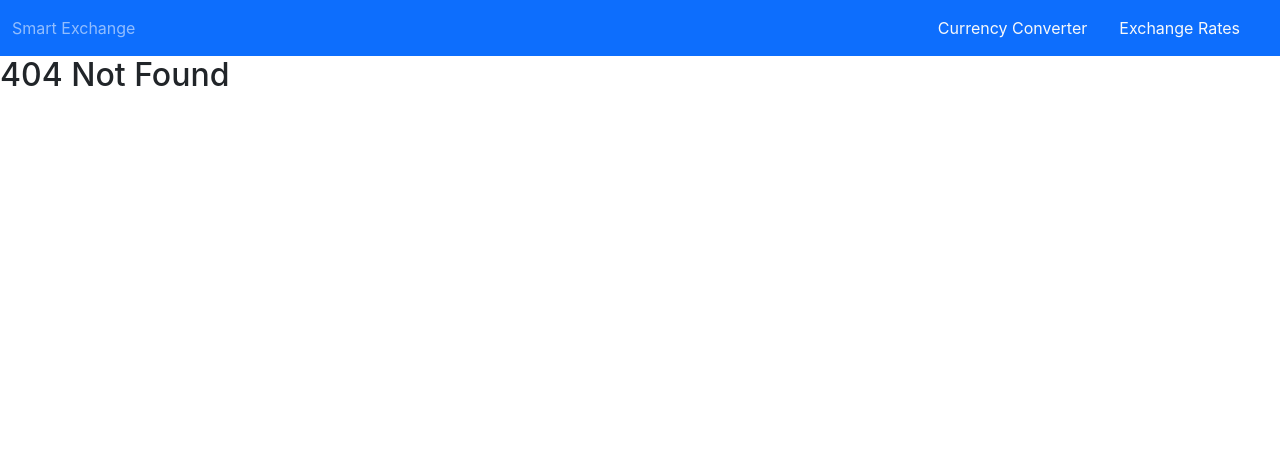
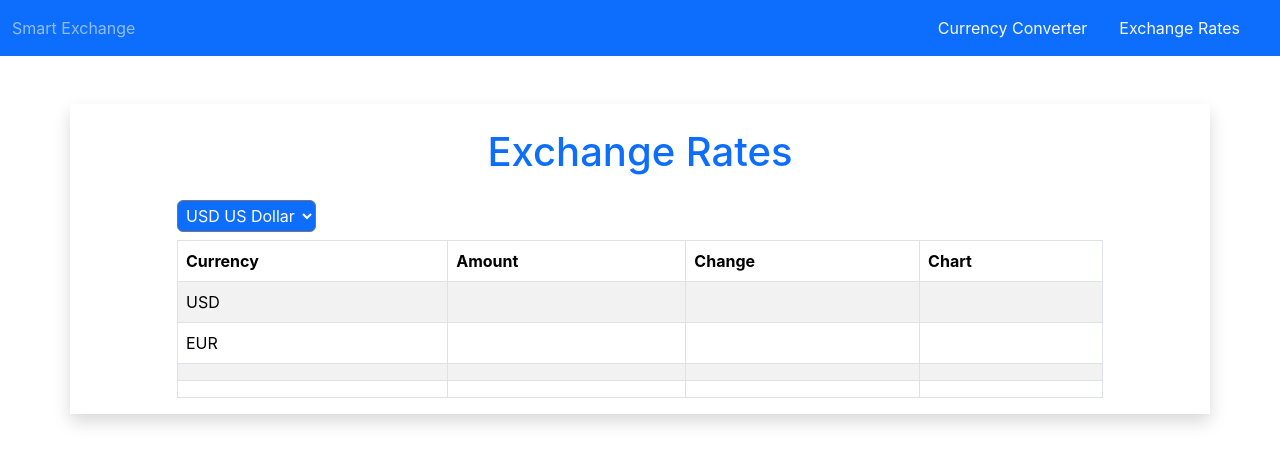
Before and after one commit to saragolbek/currencyexchange-rates, a React (Create React App) app: page /Exchange/1 in a window 1280 px wide. Before the commit this address had no page. Shown: the top 464 px of the page. Built offline with nearby package versions, Linux system fonts and the light colour scheme.

Commit message:
basic layout

```diff
--- a/src/App.js
+++ b/src/App.js
@@ -1,6 +1,7 @@
 import React from 'react';
 import { BrowserRouter as Router, Route, Link, Switch } from "react-router-dom";
 import Home from './Home';
+import Exchange from './Exchange';
 
 import './App.css';
 
@@ -14,12 +15,13 @@ const App = () => {
       <nav className="navbar sticky-top navbar-dark bg-primary">
         <div class="container-fluid justify-content-end">
           <span class="navbar-text me-auto">Smart Exchange</span>
-          <a class="nav-link p-1 rounded hover link-light me-4" href="#">Currency Converter</a>
-          <a class="nav-link p-1 rounded hover link-light me-4" href="#">Exchange Rates</a>
+          <a class="nav-link p-1 rounded hover link-light me-4" href="/">Currency Converter</a>
+          <a class="nav-link p-1 rounded hover link-light me-4" href="/Exchange/:id">Exchange Rates</a>
         </div>
       </nav>
       <Switch>
         <Route path="/" exact component={Home} />
+        <Route path="/Exchange/:id" component={Exchange} />
         <Route component={NotFound} />
       </Switch>
     </Router>
--- /dev/null
+++ b/src/Exchange.js
@@ -0,0 +1,61 @@
+import React from 'react';
+
+class Exchange extends React.Component {
+  constructor(props) {
+    super(props);
+  }
+
+  render() {
+    return (
+      <div className="container shadow mt-5">
+      <div className="row justify-content-center">
+        <div className="col-10">
+          <h1 className="text-primary text-center mt-4  mb-4">Exchange Rates</h1>
+          <select className="bg-primary text-white rounded p-1 mb-2">
+            <option value="USD">USD US Dollar</option>
+            <option value="EUR">EUR Euro</option>
+          </select>
+          <table className="table table-striped table-hover table-bordered">
+            <thead>
+              <tr>
+                <th>Currency</th>
+                <th>Amount</th>
+                <th>Change</th>
+                <th>Chart</th>
+              </tr>
+            </thead>
+            <tbody>
+              <tr>
+                <td>USD</td>
+                <td></td>
+                <td></td>
+                <td></td>
+              </tr>
+              <tr>
+                <td>EUR</td>
+                <td></td>
+                <td></td>
+                <td></td>
+              </tr>
+              <tr>
+                <td></td>
+                <td></td>
+                <td></td>
+                <td></td>
+              </tr>
+              <tr>
+                <td></td>
+                <td></td>
+                <td></td>
+                <td></td>
+              </tr>
+            </tbody>
+          </table>
+        </div>
+      </div>
+    </div>
+    )
+  }
+}
+
+export default Exchange;
--- a/src/Home.js
+++ b/src/Home.js
@@ -2,33 +2,7 @@ import React from 'react';
 import { Link } from "react-router-dom";
 import { json, checkStatus } from './utils';
 
-const Movie = (props) => {
-  const {
-    Title,
-    Year,
-    imdbID,
-    Type,
-    Poster,
-  } = props.movie;
-
-  return (
-    <div className="row">
-      <div className="col-4 col-md-2 col-lg-1 mb-3">
-        <Link to={`/movie/${imdbID}/`}>
-          <img src={Poster} className="img-fluid" />
-        </Link>
-      </div>
-      <div className="col-8 col-md-10 col-lg-11 mb-3">
-        <Link to={`/movie/${imdbID}/`}>
-          <h4>{Title}</h4>
-          <p>{Type} | {Year}</p>
-        </Link>
-      </div>
-    </div>
-  )
-}
-
-class MovieFinder extends React.Component {
+class CurrencyConverter extends React.Component {
   constructor(props) {
     super(props);
     this.state = {
@@ -76,18 +50,25 @@ class MovieFinder extends React.Component {
     const { searchTerm, results, error } = this.state;
 
     return (
-      <div className="container">
+      <div className="container shadow mt-5">
         <div className="row">
           <div className="col-12">
+            <h1 className="text-primary text-center mt-4  mb-4">Currency Converter</h1>
             <form onSubmit={this.handleSubmit} className="form-inline my-4">
-              <input
-                type="text"
-                className="form-control mr-sm-2"
-                placeholder="frozen"
-                value={searchTerm}
-                onChange={this.handleChange}
-              />
-              <button type="submit" className="btn btn-primary">Submit</button>
+            <div class="input-group mb-3">
+              <span class="input-group-text">$</span>
+              <input type="number" className="form-control mr-sm-2" placeholder="1.00" value={searchTerm} onChange={this.handleChange}/>
+              <span class="input-group-text">.00</span>
+              <select class="form-select">
+                <option value="USD">USD US Dollar</option>
+                <option value="EUR">EUR Euro</option>
+              </select>
+              <button class="btn btn-outline-secondary" type="button">&#8646;</button>
+              <select class="form-select">
+                <option value="EUR">EUR Euro</option>
+                <option value="USD">USD US Dollar</option>
+               </select>
+              </div>
             </form>
             {(() => {
               if (error) {
@@ -104,4 +85,4 @@ class MovieFinder extends React.Component {
   }
 }
 
-export default MovieFinder;
+export default CurrencyConverter;
```
